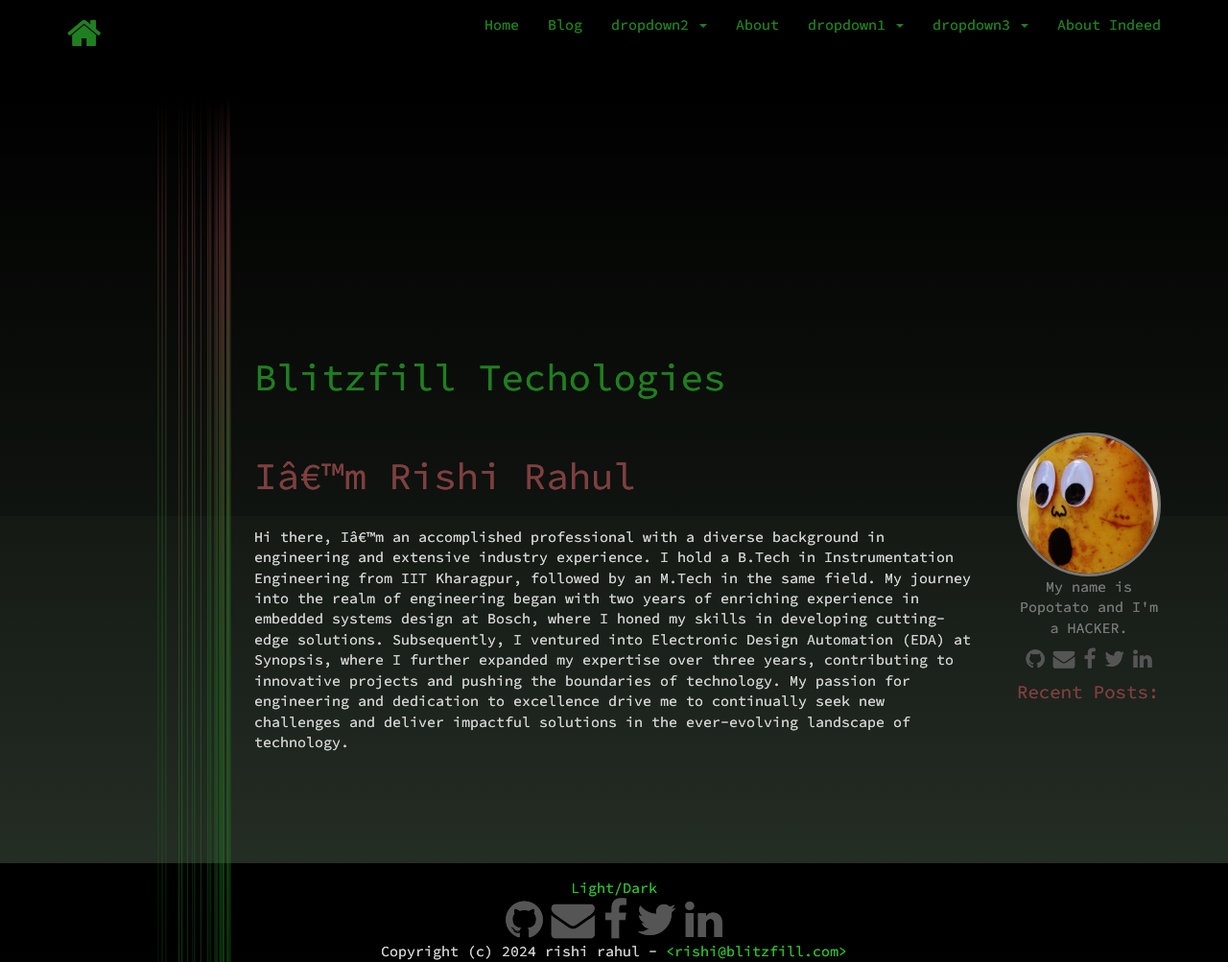
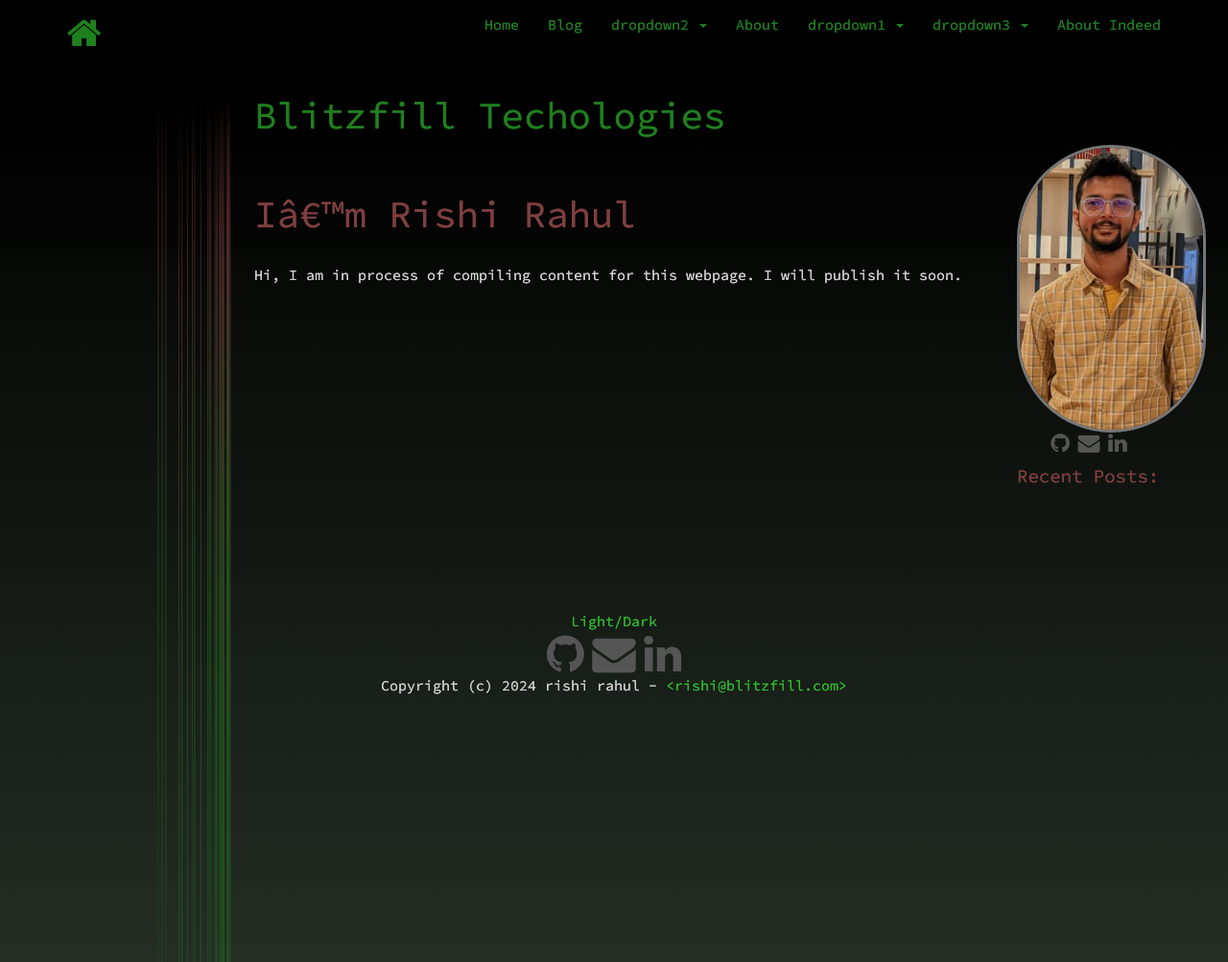
Before and after one commit to rishirahul/blitzfill.github.io, a Jekyll site: the page built from index.md, in a window 1280 px wide and 1003 px high. Shown: the whole window at 96% size. Built offline with Jekyll 4.4.1, drawn with Linux system fonts in a browser that asks for light colours; nearby versions of some CDN libraries.

Commit message:
fixing content

```diff
--- a/_config.yml
+++ b/_config.yml
@@ -25,10 +25,10 @@ enforce_ssl: blitzfill.com
 # Custom settings
 # ------------------------------------------------------------------------------
 # Useful links
-github_username: "<github_username>"
-facebook_username: "<facebook_username>"
-twitter_username: "<twitter_username>"
-linkedin_id: "<linkedin_id>"
+github_username: "rishirahul"
+# facebook_username: "<facebook_username>"
+# twitter_username: "<twitter_username>"
+linkedin_id: "rishirahul"
 
 # Theme
 # theme: jekyll-theme-potato-hacker                 # Uncomment this
@@ -41,7 +41,7 @@ theme_switch: on         # Show color switch (on | off)
 blog: on                 # Show blog tag and post list (on | off)
 avatar: on               # Show avatar (on | off)
 avatar_image: "assets/img/avatar.jpg"
-avatar_description: "My name is Popotato and I'm a HACKER."
+#avatar_description: "My name is Popotato and I'm a HACKER."
 highlighter_theme: gruvbox  # Theme of the syntax_highlighter [base16 |
                             # colorful | github | gruvbox | molokai |
                             # monokai | pastie | thankful_eyes | tulip ]
--- a/_layouts/default.html
+++ b/_layouts/default.html
@@ -31,17 +31,19 @@
           </div>
         </div> -->
         <div class="col-sm-8 col-sm-offset-2 content-div">
-          <div class="page-separator hidden-xs">
-            <h1 class="h1-strip" style="padding-bottom:8em; margin-bottom: 0;"></h1>
+            <div class="page-separator hidden-xs">
+            <h1 class="h1-strip" style="padding-bottom:1em; margin-bottom: 0;"></h1>
           </div>
           <div class="page-separator visible-xs">
-            <h1 class="h1-strip" style="padding-bottom:2em; margin-bottom: 0;"></h1>
+            <h1 class="h1-strip" style="padding-bottom:1em; margin-bottom: 0;"></h1>
           </div>
+          <!--
+        -->
           <h1 class="post-title page-title" id="title"><a href="#title">{{ page.title }}</a></h1>
           {{ content }}
         </div>
         <div class="col-sm-2">
-          <div class="pane-separator hidden-xs" style="margin-bottom:30em;"></div>
+          <div class="pane-separator hidden-xs" style="margin-bottom:10em;"></div>
           <div class="pane-separator visible-xs" style="margin-bottom:5em;"></div>
           <div class="right-pane" style="margin-left: 1em;">
             {% if site.avatar == true %}
--- a/_sass/_base.scss
+++ b/_sass/_base.scss
@@ -114,12 +114,14 @@ nav:hover {
   margin-bottom: 5em;
 }
 
-$avatar-size: 10em;
+$avatar-len: 20em;
+$avatar-width: 50em;
+$avatar-size: 50em;
 .avatar-image {
   height: auto;
   width: auto;
-  max-height: $avatar-size;
-  max-width: $avatar-size;
+  max-height: $avatar-len;
+  max-width: $avatar-width;
   border-radius: $avatar-size;
   border-style: solid;
   border-width: medium;
--- a/index.md
+++ b/index.md
@@ -4,4 +4,4 @@ title: Blitzfill Techologies
 description: Test page
 ---
 # I'm Rishi Rahul
-Hi there, I'm an accomplished professional with a diverse background in engineering and extensive industry experience. I hold a B.Tech in Instrumentation Engineering from IIT Kharagpur, followed by an M.Tech in the same field. My journey into the realm of engineering began with two years of enriching experience in embedded systems design at Bosch, where I honed my skills in developing cutting-edge solutions. Subsequently, I ventured into Electronic Design Automation (EDA) at Synopsis, where I further expanded my expertise over three years, contributing to innovative projects and pushing the boundaries of technology. My passion for engineering and dedication to excellence drive me to continually seek new challenges and deliver impactful solutions in the ever-evolving landscape of technology.
+Hi, I am in process of compiling content for this webpage. I will publish it soon.
```
Also changed, not shown: assets/img/avatar.jpg.
